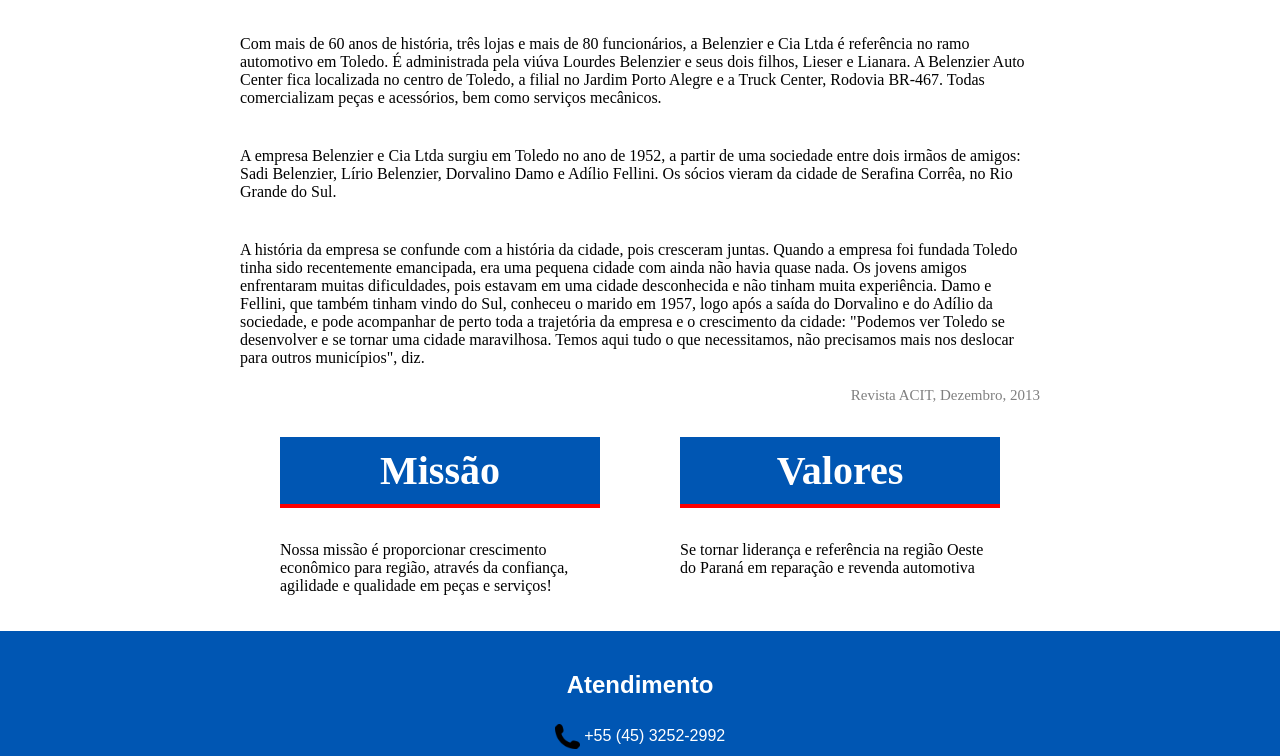
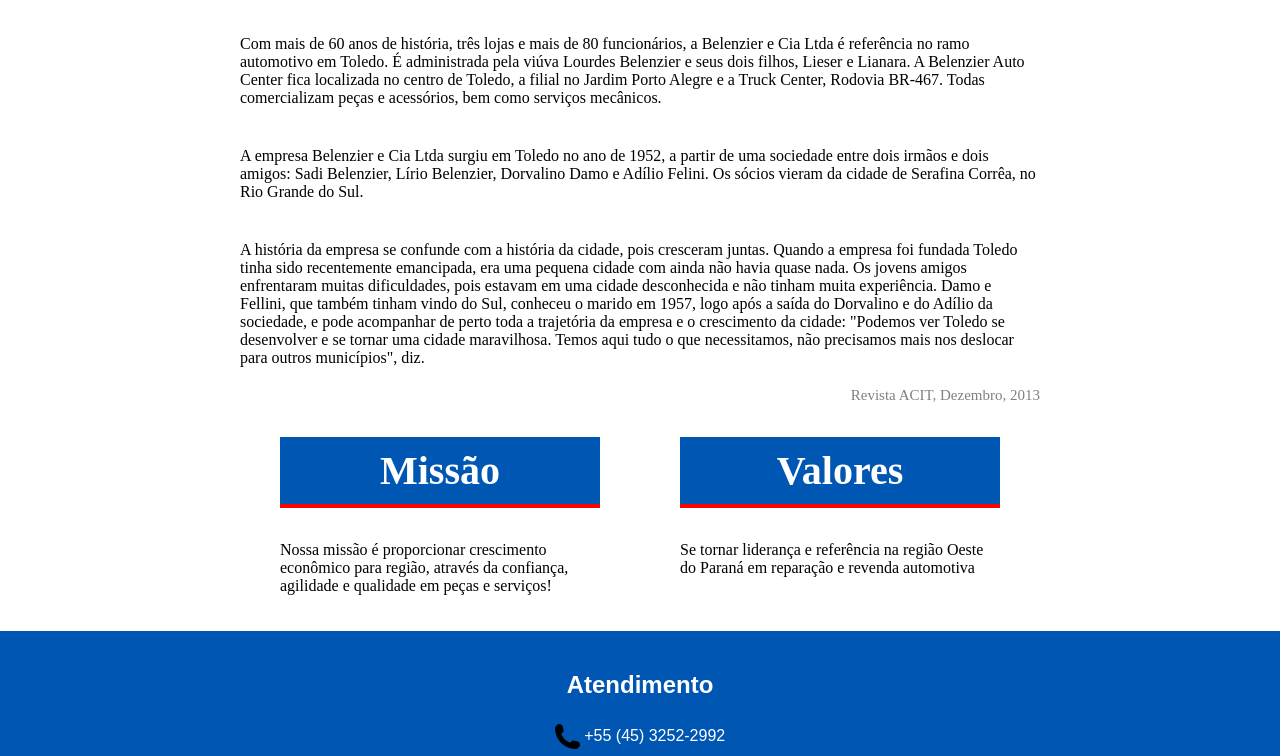
Before and after one commit to BelenzierCia/BelenzierCia, a plain HTML site: page index.html in a window 1280 px wide. Shown: the part 3280-4036 px from the top of the page. Drawn offline with Linux system fonts and the light colour scheme.

Commit message:
Add files via upload

```diff
--- a/index.html
+++ b/index.html
@@ -244,7 +244,7 @@
             mecânicos.</p>
 
         <p class="historia">A empresa Belenzier e Cia Ltda surgiu em Toledo no ano de 1952, a partir de uma sociedade
-            entre dois irmãos de amigos: Sadi Belenzier, Lírio Belenzier, Dorvalino Damo e Adílio Fellini. Os sócios
+            entre dois irmãos e dois amigos: Sadi Belenzier, Lírio Belenzier, Dorvalino Damo e Adílio Felini. Os sócios
             vieram da cidade de Serafina Corrêa, no Rio Grande do Sul.</p>
 
         <p class="historia">A história da empresa se confunde com a história da cidade, pois cresceram juntas. Quando a
```
